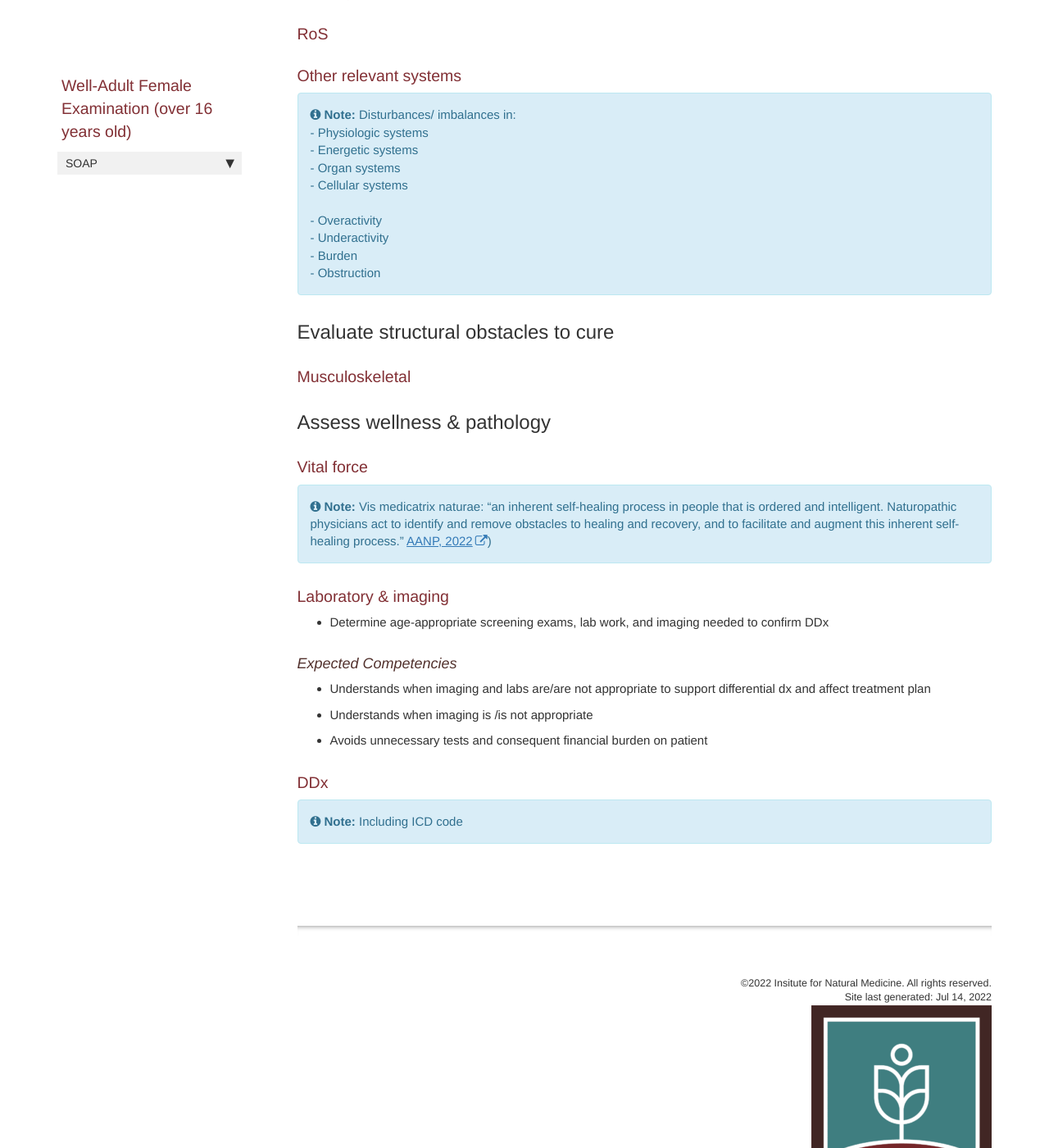
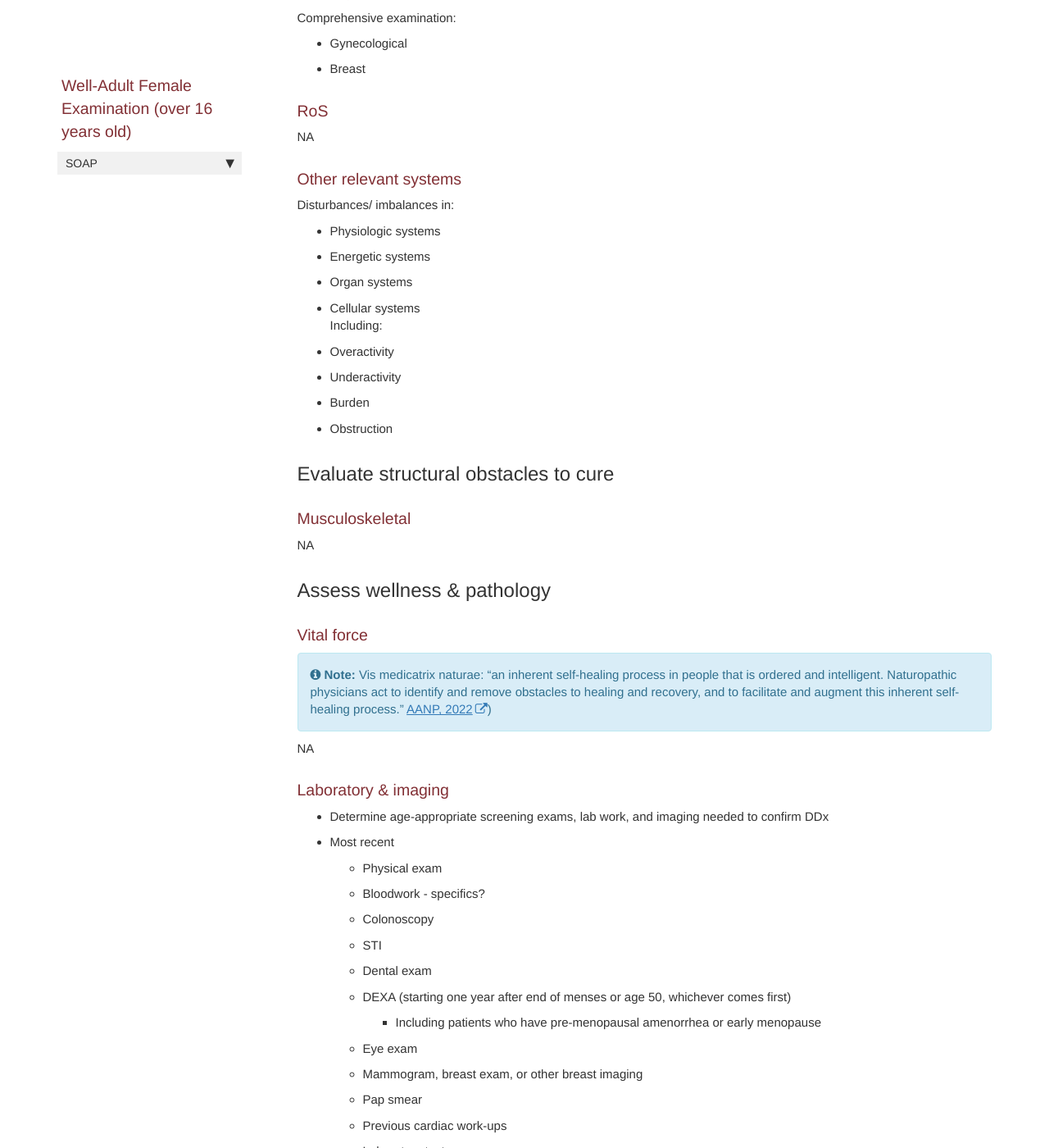
Before and after one commit to naturemed/naturemed.github.io, a Jekyll site: the page built from pages/epa/001/epa_objective.md, in a window 1280 px wide and 1400 px high, scrolled down 782 px. Shown: the whole window at 82% size. Built offline with Jekyll 4.4.1, drawn with Linux system fonts in a browser that asks for light colours; comment, search, counter and statistics services are not loaded; some of the changed text lies outside the part shown.

Commit message:
Update epa_objective.md

```diff
--- a/pages/epa/001/epa_objective.md
+++ b/pages/epa/001/epa_objective.md
@@ -12,20 +12,57 @@ permalink: epa_objective_1.html
 {% include important.html content= 'Includes:<br>- Overactivity<br>- Underactivity<br>- Burden<br>- Obstruction' %}
 
 ### Vital signs and PE
+Comprehensive examination:
+- Gynecological
+- Breast
+
 ### RoS
+NA
+
 ### Other relevant systems
-{% include note.html content= 'Disturbances/ imbalances in:<br>- Physiologic systems<br>- Energetic systems<br>- Organ systems<br>- Cellular systems <br><br>- Overactivity<br>- Underactivity<br>- Burden<br>- Obstruction' %}
-
+Disturbances/ imbalances in:
+- Physiologic systems
+- Energetic systems
+- Organ systems
+- Cellular systems
+<br>
+Including:
+- Overactivity
+- Underactivity
+- Burden
+- Obstruction
 
 ## Evaluate structural obstacles to cure
 ### Musculoskeletal
+NA
 
 ## Assess wellness & pathology
 ### Vital force
 {% include note.html content= 'Vis medicatrix naturae: "an inherent self-healing process in people that is ordered and intelligent. Naturopathic physicians act to identify and remove obstacles to healing and recovery, and to facilitate and augment this inherent self-healing process." [AANP, 2022](https://naturopathic.org/page/PrinciplesNaturopathicMedicine?&hhsearchterms=%22vis+and+medicatrix+and+naturae%22))' %}
+NA
 
 ### Laboratory & imaging
 - Determine age-appropriate screening exams, lab work, and imaging needed to confirm DDx
+- Most recent
+  - Physical exam
+  - Bloodwork - specifics?
+  - Colonoscopy
+  - STI
+  - Dental exam
+  - DEXA (starting one year after end of menses or age 50, whichever comes first)
+    - Including patients who have pre-menopausal amenorrhea or early menopause
+  - Eye exam
+  - Mammogram, breast exam, or other breast imaging
+  - Pap smear
+  - Previous cardiac work-ups
+  - Laboratory tests
+    - CMP
+    - CBC
+    - Iron studies
+    - Thyroid studies
+    - Lipids
+
+
 
 #### Expected Competencies
 - Understands when imaging and labs are/are not appropriate to support differential dx and affect treatment plan
```
